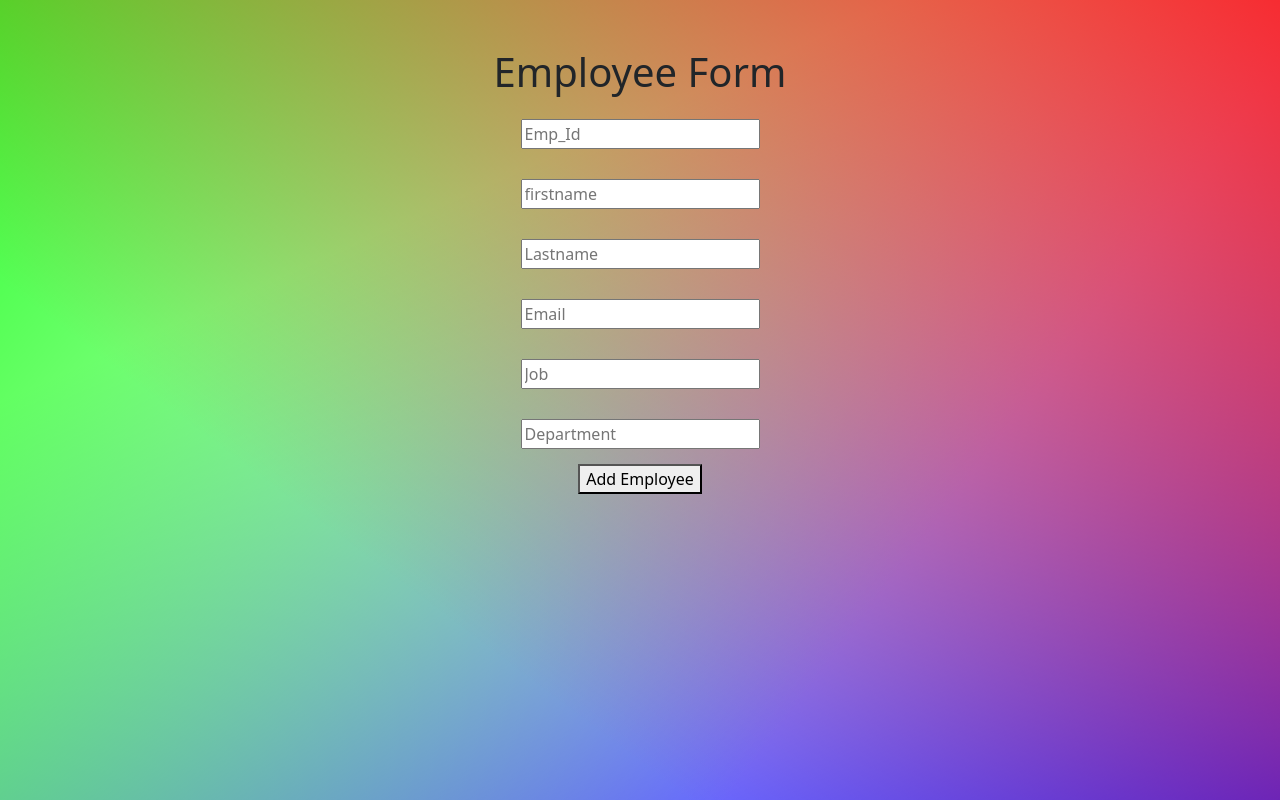
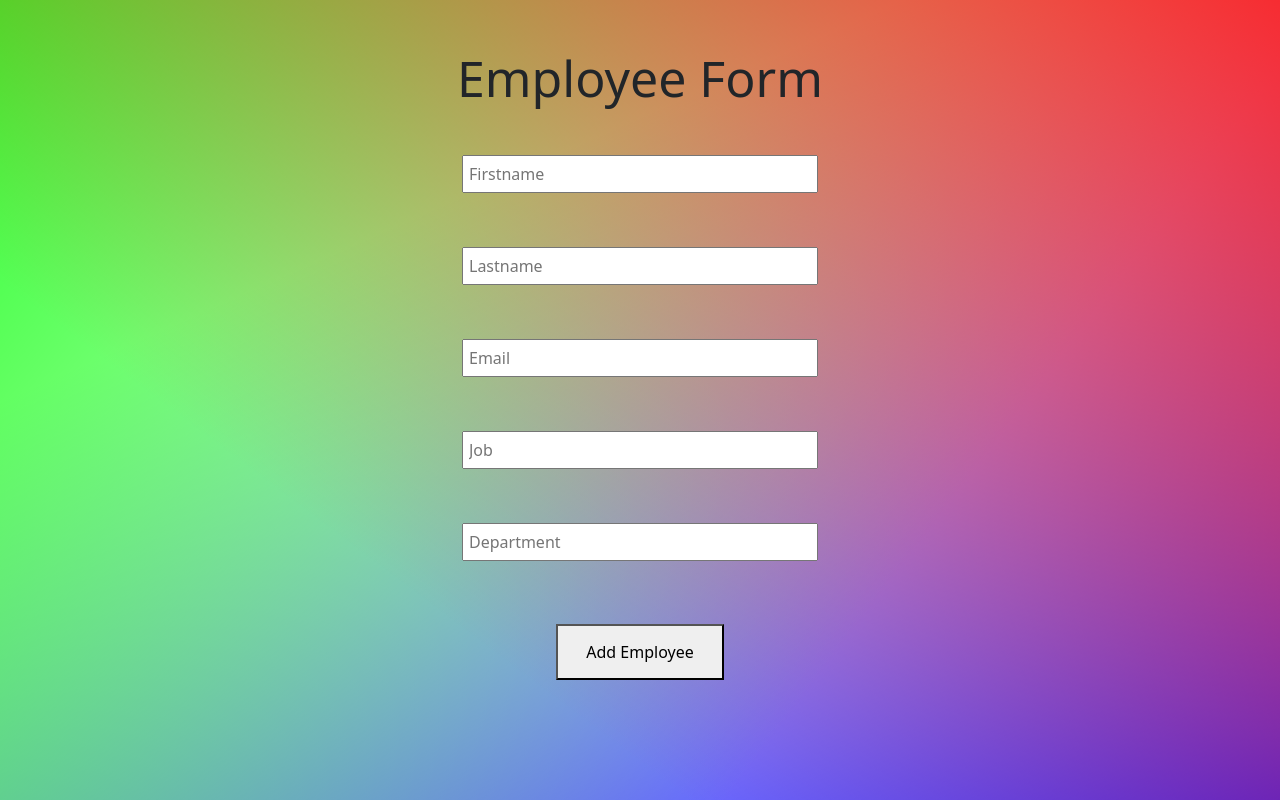
Before and after one commit to svoggu/Alpha_Employee_Management, a website: page client/employee.html in a window 1280 px wide. Drawn offline with nearby package versions, Linux system fonts and the light colour scheme; no server answers.

Commit message:
(feat:updated the html)

```diff
--- a/client/CSS/style.css
+++ b/client/CSS/style.css
@@ -1,3 +1,22 @@
+.press{
+    padding: 14px 28px;
+    font-size: 16px;
+    cursor: pointer;
+    text-align: center;
+}
+
+input{
+
+
+
+        padding: 5px;
+
+}
+h1{
+
+    font-size: 50px;
+}
+
 body{
     background: linear-gradient(217deg, rgba(255,0,0,.8), rgba(255,0,0,0) 70.71%),
      linear-gradient(127deg, rgba(0,255,0,.8), rgba(0,255,0,0) 70.71%),
@@ -10,8 +29,9 @@ body{
 form{
     box-sizing: border-box;
     padding: 15px;
+}
 
-}
+
 .employee-card{
     width: 100%;
     height: 100%;
--- a/client/employee.html
+++ b/client/employee.html
@@ -11,42 +11,34 @@
     <script defer src="JS/main.js"></script>
 </head>
 <body>
-  <h1 class="col-mt-3 pt-5 d-flex justify-content-center">Employee Form</h1>
-    <div class="Employee  d-flex justify-content-center" >
+  <h1 class="col-mt-3 pt-5  d-flex justify-content-center" >Employee Form</h1>
+      <div class="Employee pt-4  d-flex justify-content-center" >
         <form>
-          <div class="form-group ">
-            <input type="text" placeholder="Emp_Id" class=" col-mt-5 d-flex justify-content-center" id="inputText" >
-          </div>
+          <input type="text" placeholder="Firstname" class=" col-mt-5 d-flex justify-content-center" id="inputText" size="32">
         </form>
       </div>
-      <div class="Employee d-flex justify-content-center" >
-        <form>
-          <input type="text" placeholder="firstname" class=" col-mt-5 d-flex justify-content-center" id="inputText">
-        </form>
-      </div>
-        <div class="Employee d-flex justify-content-center" >
+        <div class="Employee  pt-4 d-flex justify-content-center" >
           <form>
-            <input type="text" placeholder="Lastname" class="  col-mt-5 d-flex d-flex justify-content-center" id="inputText">
+            <input type="text" placeholder="Lastname" class="  col-mt-5  d-flex justify-content-center" id="inputText"  size="32">
           </form>
         </div>
-        <div class="Employee d-flex justify-content-center" >
+        <div class="Employee  pt-4  d-flex justify-content-center" >
           <form>
-            <input type="text" placeholder="Email" class=" col-mt-5 d-flex d-flex justify-content-center" id="inputText">
+            <input type="text" placeholder="Email" class=" col-mt-5  d-flex justify-content-center" id="inputText"  size="32">
           </form>
         </div>
-        <div class="Employee d-flex justify-content-center" >
+        <div class="Employee pt-4  d-flex justify-content-center" >
           <form>
-            <input type="text" placeholder="Job"  class=" col-mt-5 d-flex d-flex justify-content-center" id="inputText">
+            <input type="text" textarea="" placeholder="Job"  class=" col-mt-5 d-flex justify-content-center" id="inputText"  size="32">
           </form>
         </div>
-        <div class="Employee d-flex justify-content-center" >
+        <div class="Employee pt-4  d-flex justify-content-center" >
           <form>
-            <input type="text" placeholder="Department"  class=" col-mt-5 d-flex d-flex justify-content-center" id="inputText">
+            <input type="text" placeholder="Department"  class=" col-mt-5  d-flex justify-content-center" id="inputText"  size="32">
           </form>
         </div>
-
-      <div class="button sumbit d-flex justify-content-center">
-        <button type="button" onclick= "alert ( 'Added Employee')">Add Employee</button>
+      <div class="button sumbit pt-5  d-flex justify-content-center">
+        <button type="button" onclick= "alert ( 'Added Employee')" class="press">Add Employee</button>
       </div>
 
 
```
